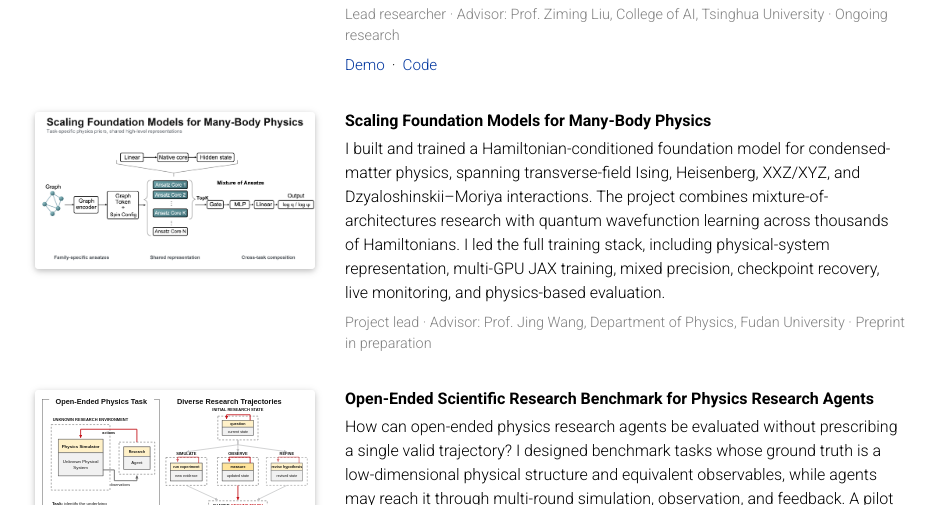
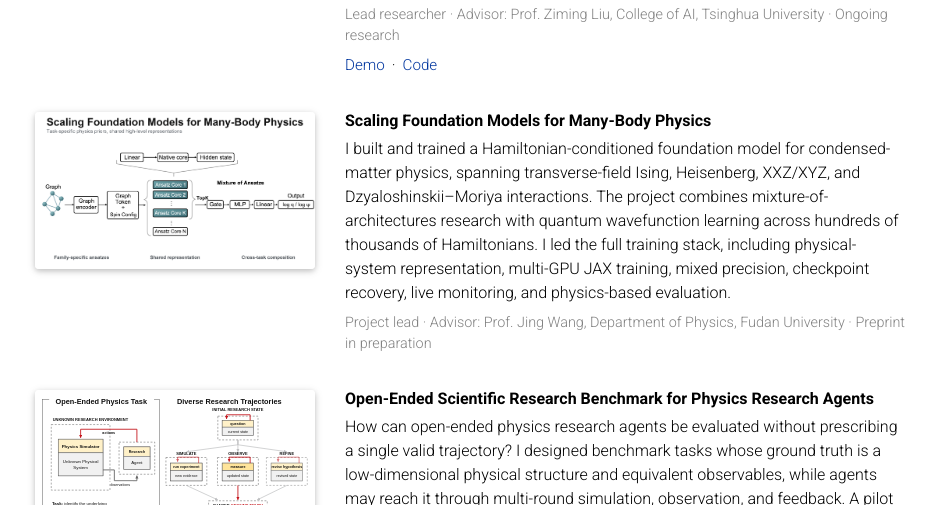
Before and after one commit to bangzhehuang/bangzhehuang.github.io, a website: page index.html in a window 1280 px wide. Shown: the part 672-1177 px from the top of the page, without its empty margins (170-1106 px from the left). Drawn offline with Linux system fonts and the light colour scheme.

Commit message:
Update foundation model scope to hundreds of thousands of Hamiltonians

```diff
--- a/index.html
+++ b/index.html
@@ -142,7 +142,7 @@
                   for condensed-matter physics, spanning transverse-field Ising,
                   Heisenberg, XXZ/XYZ, and Dzyaloshinskii–Moriya interactions. The
                   project combines mixture-of-architectures research with quantum
-                  wavefunction learning across thousands of Hamiltonians. I led
+                  wavefunction learning across hundreds of thousands of Hamiltonians. I led
                   the full training stack, including physical-system representation,
                   multi-GPU JAX training, mixed precision, checkpoint recovery,
                   live monitoring, and physics-based evaluation.
```
Also changed, not shown: 2 other files.
